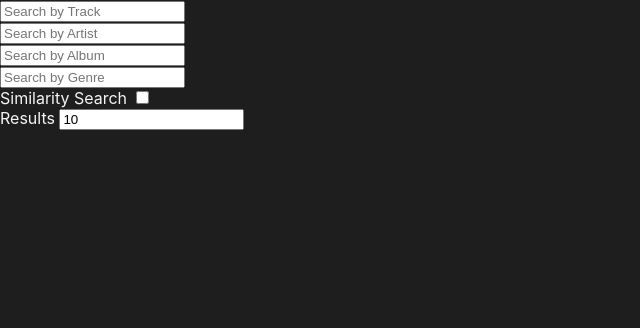
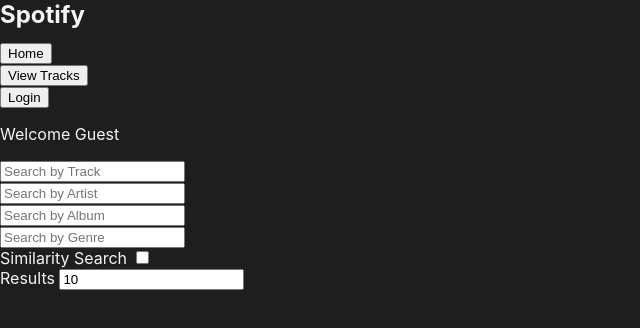
Before and after one commit to NicoM-7/Music-Webapp, a React (Create React App) app in the folder frontend/: page /tracks in a window 1280 px wide. Shown: the top 328 px of the page, without its empty margins (0-640 px from the left). Built offline with nearby package versions, Linux system fonts and the light colour scheme.

Commit message:
Working navigation bar, with buttons to link to other pages, working admin, guest and logged in nav bar.

```diff
--- a/frontend/src/app.jsx
+++ b/frontend/src/app.jsx
@@ -13,24 +13,27 @@
 import Playlists from './components/playlists';
 import AdminWrapper from './components/adminWrapper';
 import UserManagement from './components/userManagement';
+import Navbar from './components/navbar';
 
 function App() {
     return (
         <BrowserRouter>
             <div className='App'>
+
                 <Routes>
-                    <Route path="" element={<HomePage />} />
-                    <Route path="/tracks" element={<Tracks />} />
-                    <Route path="/managePlaylists" element={<ManagePlaylists/>}/>
+                    <Route path="/" element={<div><Navbar /><HomePage /></div>} />
+                    <Route path="/home" element={<div><Navbar /><HomePage /></div>} />
+                    <Route path="/tracks" element={<div><Navbar /><Tracks /></div>} />
+                    <Route path="/managePlaylists" element={<div><Navbar /><ManagePlaylists /></div>} />
                     <Route path="/login" element={<Login />} />
                     <Route path="/signUp" element={<SignUp />} />
                     <Route element={<PrivateWrapper />}>
-                        <Route path="/authenticated" element={<ChangePassword/>} />
+                        <Route path="/authenticated" element={<ChangePassword />} />
                     </Route>
                     <Route element={<AdminWrapper/>}>
-                        <Route path="/management" element={<UserManagement/>} />
+                        <Route path="/management" element={<div><Navbar /><UserManagement /></div>} />
                     </Route>
-                    <Route path="/playlists" element={<Playlists />} />
+                    <Route path="/playlists" element={<div><Navbar /><Playlists /></div>} />
                 </Routes>
             </div>
         </BrowserRouter>
--- a/frontend/src/components/login.jsx
+++ b/frontend/src/components/login.jsx
@@ -57,7 +57,7 @@
                     .then(data => {
 
                         if (user != null && user.emailVerified && data[0].activated === "true") {
-                            navigate("/management");
+                            navigate("/managePlaylists");
                         }
 
                         else if (data[0].activated === "false") {
--- a/frontend/src/components/logout.jsx
+++ b/frontend/src/components/logout.jsx
@@ -8,7 +8,7 @@
     const navigate = useNavigate();
     const logout = () => {
         signOut(auth).then(() => {
-            navigate("/", {replace: true});
+            navigate("/home", {replace: true});
         })
         .catch((error) => {
             alert("Problem logging out");
--- a/frontend/src/components/managePlaylists.jsx
+++ b/frontend/src/components/managePlaylists.jsx
@@ -27,7 +27,7 @@
     });
 
     useEffect(() => {
-        let user = "test";
+        let user = auth.currentUser.uid;
         setNewPlaylist(values => ({ ...values, user: user }));
         getPlaylists(user);
     }, []);
--- /dev/null
+++ b/frontend/src/components/navbar.jsx
@@ -0,0 +1,68 @@
+import { useState, useEffect} from "react"
+import { useNavigate } from "react-router-dom";
+import { auth } from "../firebase";
+import Logout from "./logout";
+
+function Navbar() {
+
+    const [username, setUsername] = useState("");
+    const navigate = useNavigate();
+
+    useEffect(() => {
+        try{
+        fetch("http://" + window.location.hostname + ":9000/api/open/usernames/" + auth.currentUser.uid, {method: "GET", headers: new Headers({ 'Content-Type': 'application/json' })})
+        .then(res => res.json())
+        .then(data => {
+            if(data[0].admin === "true"){
+                setUsername(data[0].username + " (ADMINISTRATOR)");
+            }
+            else{
+                setUsername(data[0].username);
+            }
+        })
+        .catch(err => {
+            console.log(err);
+        });
+    }
+    catch(err){
+        console.log("Not Logged In");
+    }
+    }, []);
+
+    const homeButton = () => {
+        navigate("/home", {replace: true});
+    }
+
+    const loginButton = () => {
+        navigate("/login", {replace: true});
+    }
+
+    const tracksButton = () => {
+        navigate("/tracks", {replace: true});
+    }
+
+    return (
+        <div>
+        <nav>
+            <h1>Spotify</h1>
+            <ul>
+                <li>
+                    <button onClick={homeButton}>Home</button>
+                </li>
+
+                <li>
+                    <button onClick={tracksButton}>View Tracks</button>
+                </li>
+                <li>
+                    {auth.currentUser === null ? <button onClick={loginButton}>Login</button> : <Logout/> }
+                </li>
+                <li>
+                    {auth.currentUser === null ? <p>Welcome Guest</p> : <p>{username}</p>}
+                </li>
+            </ul>
+        </nav>
+        </div>
+    )
+}
+
+export default Navbar;
--- a/frontend/src/components/userManagement.jsx
+++ b/frontend/src/components/userManagement.jsx
@@ -11,7 +11,6 @@
         fetch("http://" + window.location.hostname + ":9000/api/admin/usernames", { method: "GET", headers: new Headers({ 'Content-Type': 'application/json' }) })
             .then(res => res.json())
             .then(data => {
-                console.log(data);
                 setUsers(data);
             })
             .catch(err => {
```
Also changed, not shown: frontend/src/styles/index.css (line endings or trailing spaces).
